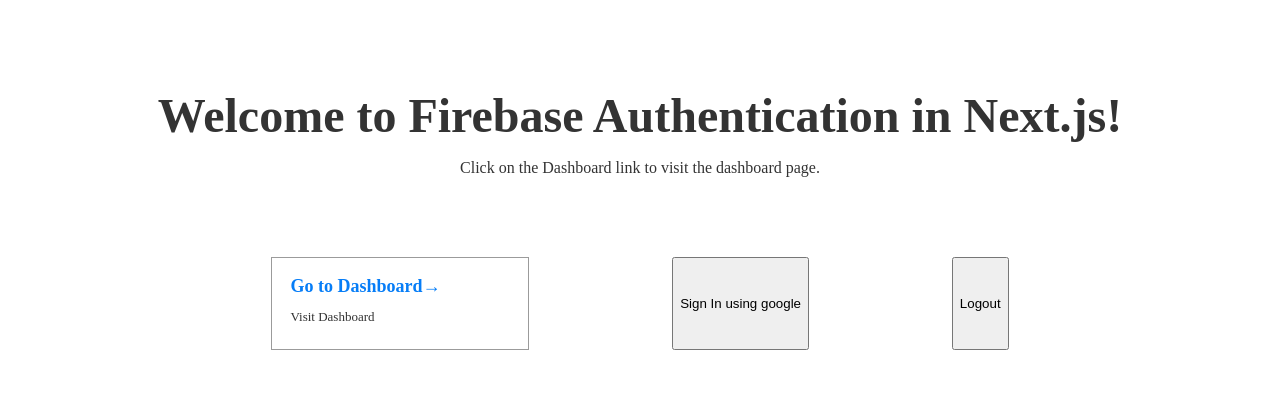
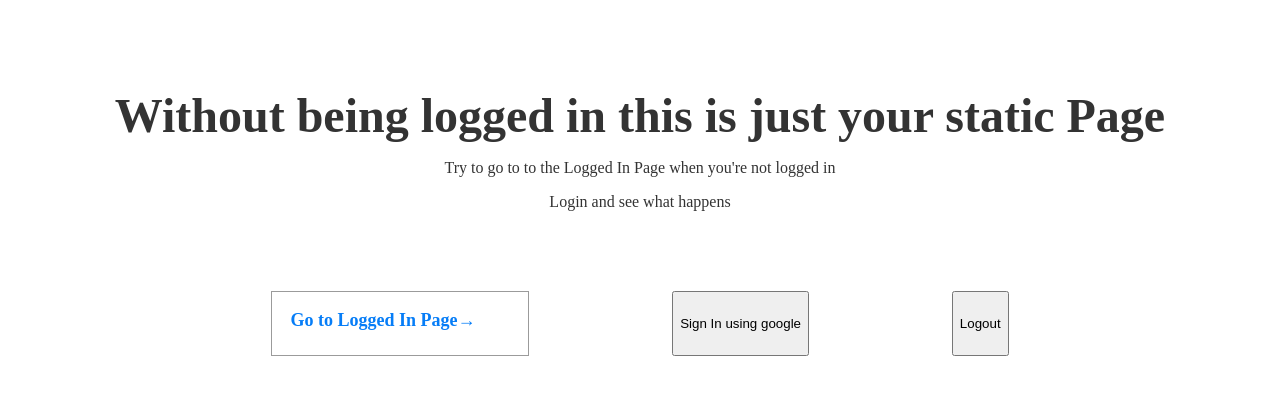
Before and after one commit to GRamirez2/next-google-auth, a Next.js app: page / in a window 1280 px wide. Shown: the top 394 px of the page. Built offline with nearby package versions, Linux system fonts and the light colour scheme; no server answers.

Commit message:
linked up the logged in page

```diff
--- a/helpers/withAuth.js
+++ b/helpers/withAuth.js
@@ -17,6 +17,7 @@
 					this.setState({
 						status: 'SIGNED_IN'
 					});
+					router.push('/twerk');
 				} else {
 					router.push('/');
 				}
--- a/package.json
+++ b/package.json
@@ -10,6 +10,7 @@
   "dependencies": {
     "dotenv": "^8.2.0",
     "firebase": "^7.9.1",
+    "isomorphic-unfetch": "^3.0.0",
     "next": "9.2.2",
     "react": "16.12.0",
     "react-dom": "16.12.0"
--- a/pages/index.js
+++ b/pages/index.js
@@ -36,13 +36,13 @@
 			{/* <Head title="Home" />
 			<Nav /> */}
 			<div className="hero">
-				<h1 className="title">Welcome to Firebase Authentication in Next.js!</h1>
-				<p className="description">Click on the Dashboard link to visit the dashboard page.</p>
+				<h1 className="title">Without being logged in this is just your static Page</h1>
+				<p className="description">Try to go to to the Logged In Page when you're not logged in</p>
+				<p className="description">Login and see what happens</p>
 				<div className="row">
 					<Link href="/dashboard">
 						<a className="card">
-							<h3>Go to Dashboard&rarr;</h3>
-							<p>Visit Dashboard</p>
+							<h3>Go to Logged In Page&rarr;</h3>
 						</a>
 					</Link>
 					<button onClick={handleSignIn}>Sign In using google</button>
```
Also changed, not shown: pages/dashboard.js (+0 -12 lines), 1 other file (tests, documents, lock files or other folders).
